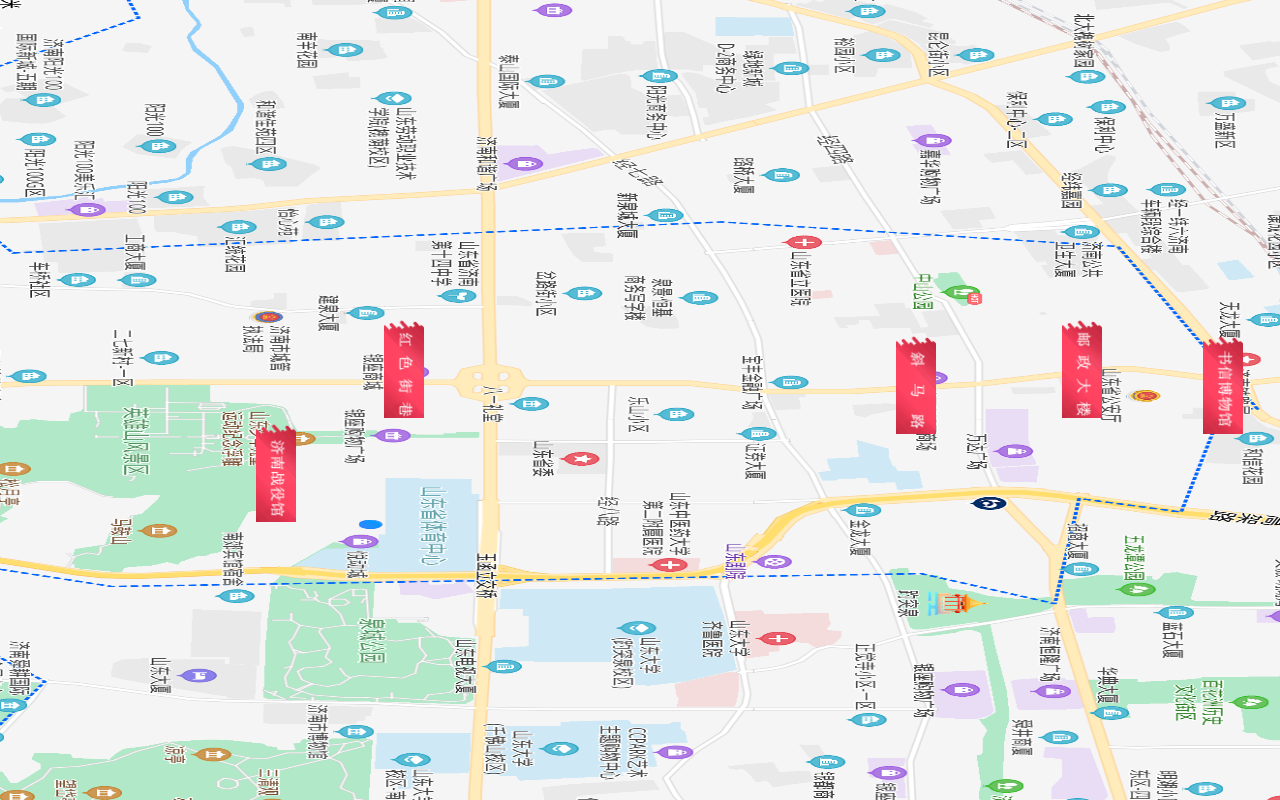
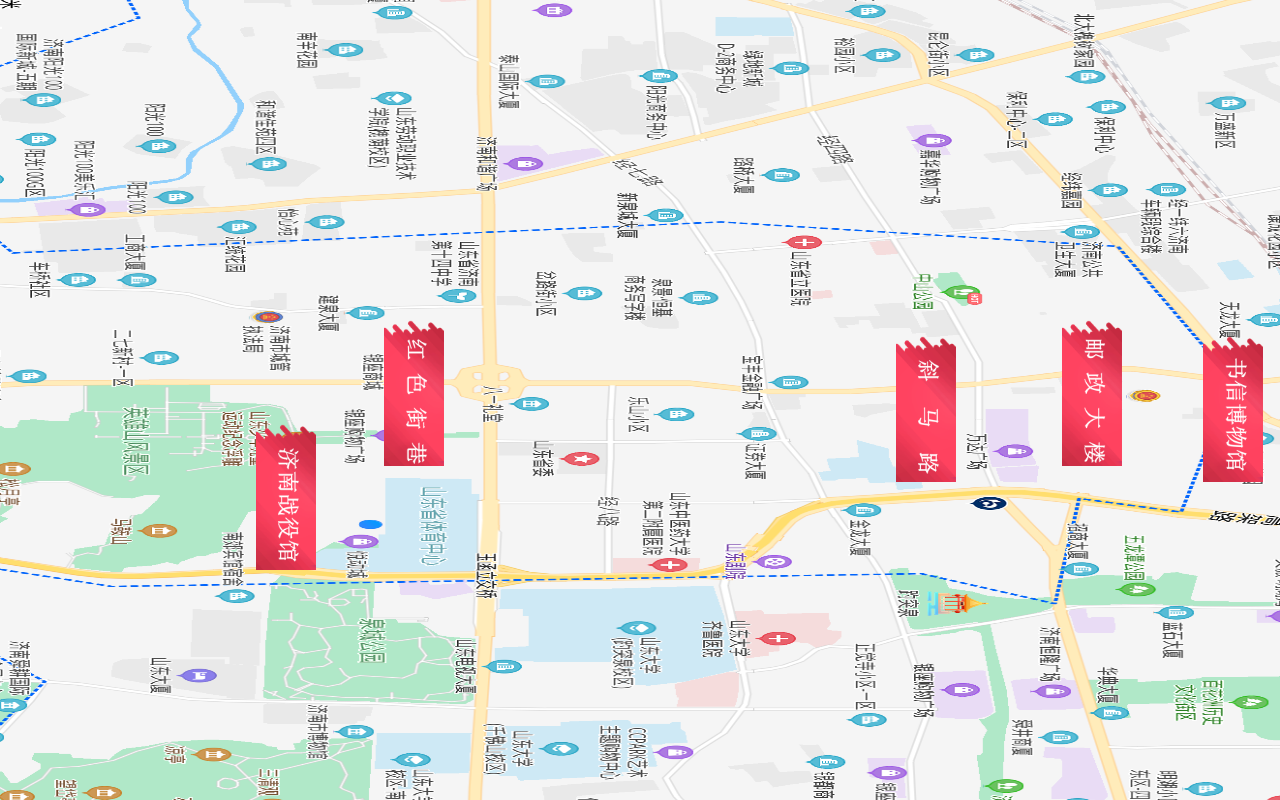
Before and after one commit to xiaoka-leiyu/xiaoka-leiyu.github.io, a plain HTML site: page pages/detail.html in a window 1280 px wide. Drawn offline with Linux system fonts and the light colour scheme.

Commit message:
Add files via upload

```diff
--- a/pages/detail.html
+++ b/pages/detail.html
@@ -8,9 +8,7 @@
 
     <script type="text/javascript">
         $(document).ready(function () {
-            $("img").animate({width:"40px",opacity:"1"}, 2000)
-
-        })
+            $("img").animate({width:"60px",opacity:"1"}, 2000)
 
             $("#shu").click(function () {
                 // textShow(4000,8000);
@@ -29,8 +27,7 @@
             $("#hong").click(function () {
                 $(location).attr("href", "https://quehuamtydazzle.ijntv.cn/pages/details/details.html?docid=1DC8B475FEBE4E0484F66AE982C51ACD&isNew=yes&companyId=A07CD7C106A44DFD&productId=CAE4415FBF934F32A7EF293088DAC0B5&articleType=1&iframe=true");
             })
-
-
+        })
 
     </script>
 </head>
```
Lines whose indentation alone changed are shown as unchanged.
